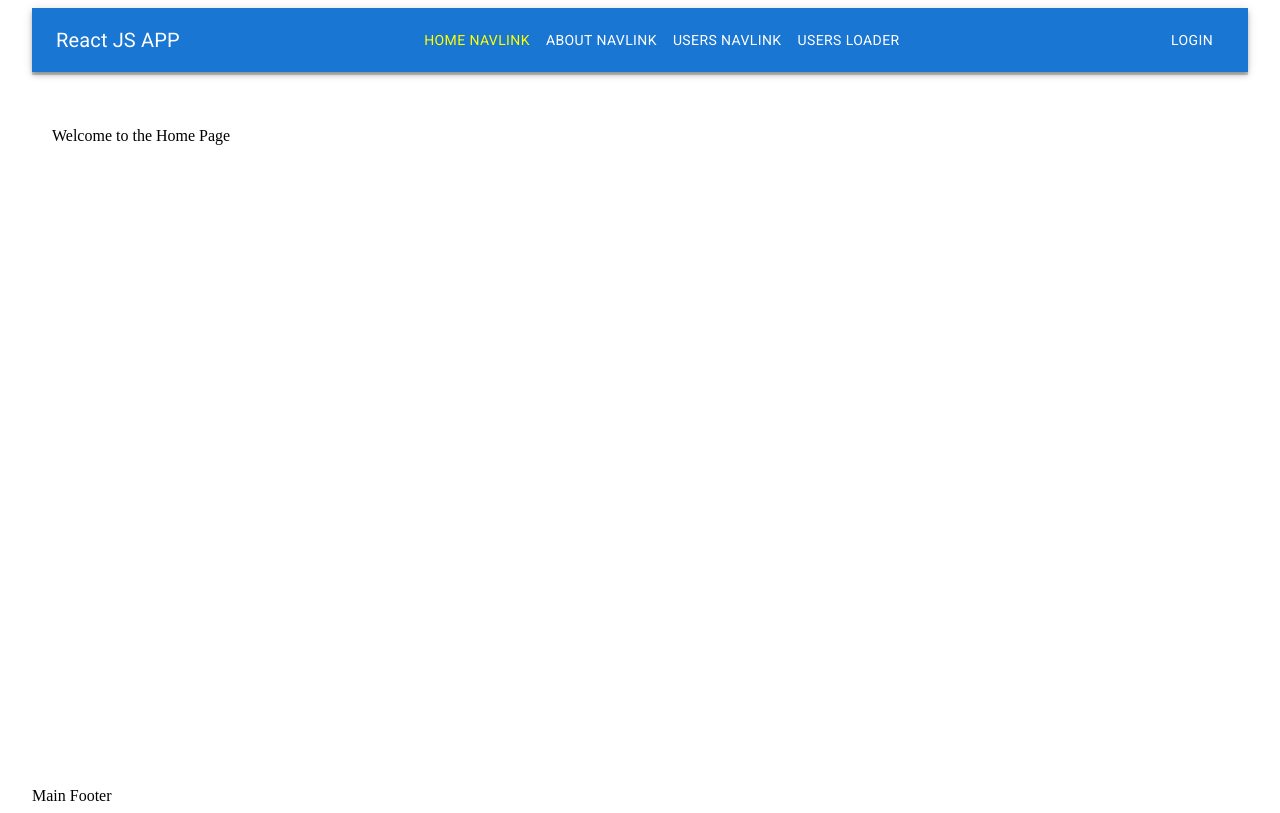
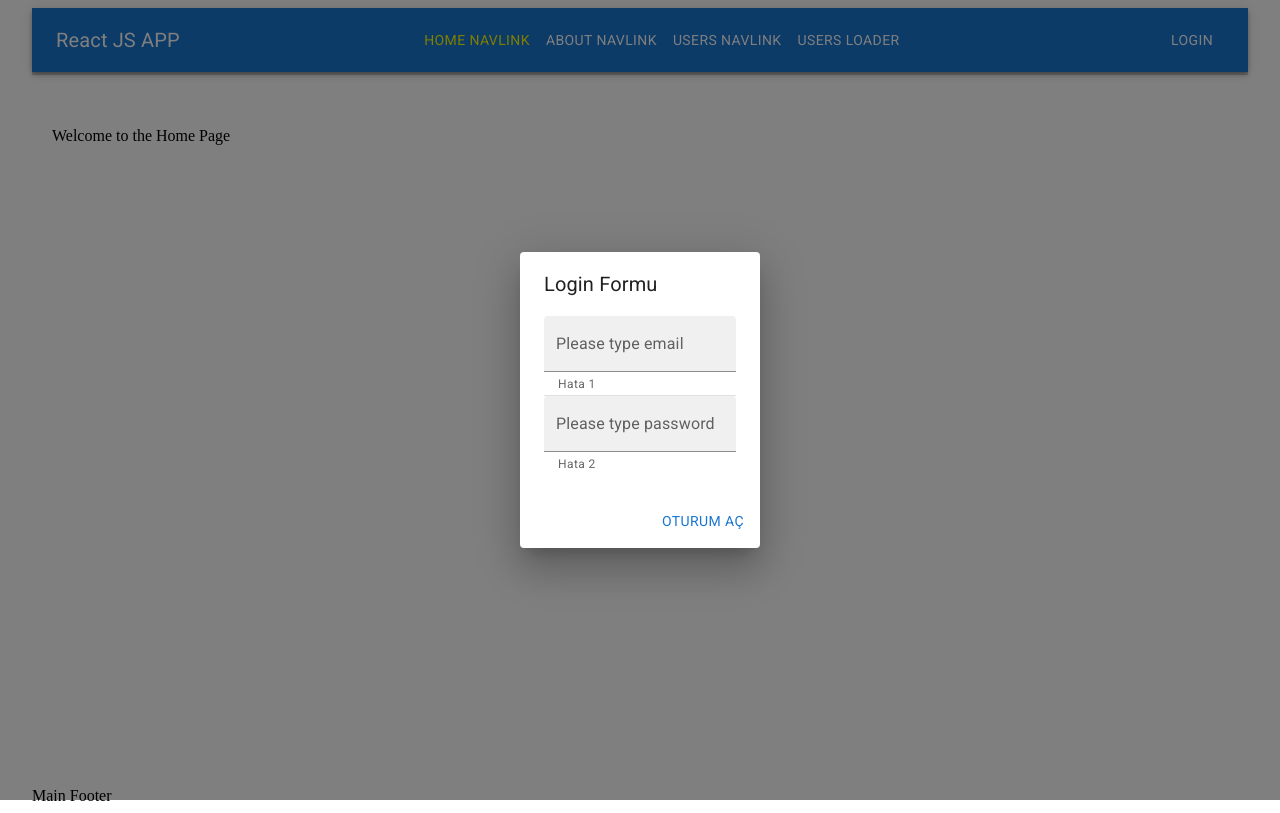
Before and after one commit to neominalsolutions/tcl-vite-project, a React (Vite) app: page / in a window 1280 px wide. Both pictures are taken after a click on the button "LOGIN". Built offline with nearby package versions, Linux system fonts and the light colour scheme.

Commit message:
Login Dialog

```diff
--- a/package.json
+++ b/package.json
@@ -19,6 +19,7 @@
     "axios": "^1.12.2",
     "react": "^19.1.1",
     "react-dom": "^19.1.1",
+    "react-hook-form": "^7.64.0",
     "react-router": "^7.9.3"
   },
   "devDependencies": {
--- /dev/null
+++ b/src/components/login.dialog.tsx
@@ -0,0 +1,64 @@
+import {
+	Box,
+	Button,
+	Dialog,
+	DialogActions,
+	DialogContent,
+	DialogTitle,
+	Divider,
+	TextField,
+} from '@mui/material';
+
+function LoginDialog({
+	open, // dialog göster yada gizle
+	handleClose, // dialoıg kapatmak için
+}: {
+	open: boolean;
+	handleClose(): void;
+}) {
+	const onFormSubmit = () => {
+		console.log('form Submit');
+		handleClose();
+	};
+
+	return (
+		<Dialog
+			open={open}
+			onClose={handleClose}
+			aria-labelledby="alert-dialog-title"
+			aria-describedby="alert-dialog-description"
+		>
+			<DialogTitle id="alert-dialog-title">{'Login Formu'}</DialogTitle>
+			<DialogContent>
+				<Box component="form" autoComplete="off">
+					<TextField
+						sx={{ minWidth: '100%' }}
+						id="filled-textarea"
+						label="Please type email"
+						placeholder="Email"
+						multiline
+						variant="filled"
+						helperText="Hata 1"
+					/>
+					<Divider />
+					<TextField
+						sx={{ minWidth: '100%' }}
+						id="filled-textarea"
+						label="Please type password"
+						placeholder="Password"
+						multiline
+						variant="filled"
+						helperText="Hata 2"
+					/>
+				</Box>
+			</DialogContent>
+			<DialogActions>
+				<Button onClick={onFormSubmit} autoFocus>
+					Oturum Aç
+				</Button>
+			</DialogActions>
+		</Dialog>
+	);
+}
+
+export default LoginDialog;
--- a/src/layouts/main.layout.tsx
+++ b/src/layouts/main.layout.tsx
@@ -7,13 +7,21 @@ import {
 	Toolbar,
 	Typography,
 } from '@mui/material';
+import { useState } from 'react';
 import { Link, NavLink, Outlet } from 'react-router';
+import LoginDialog from '../components/login.dialog';
 
 // Not: Link genelde bir sayfadan diğerine geçiş yapmak için kullanılır.
 // NavLink ise aktif olan linki belirtmek için kullanılır.
 // Örneğin, kullanıcı "About" sayfasındaysa, "About" linki farklı bir renkte gösterilebilir.
 
 function MainLayout() {
+	const [visibleDialog, setVisibleDialog] = useState<boolean>(false);
+
+	const onLoginClick = () => {
+		setVisibleDialog(!visibleDialog);
+	};
+
 	return (
 		<Container maxWidth="xl">
 			<Grid sx={{ flexGrow: 1 }} container spacing={2}>
@@ -84,7 +92,9 @@ function MainLayout() {
 									</Button>
 								</Box>
 
-								<Button color="inherit">Login</Button>
+								<Button onClick={onLoginClick} color="inherit">
+									Login
+								</Button>
 							</Toolbar>
 						</AppBar>
 					</Box>
@@ -98,6 +108,11 @@ function MainLayout() {
 				</Grid>
 			</Grid>
 
+			<LoginDialog
+				open={visibleDialog}
+				handleClose={() => setVisibleDialog(false)}
+			/>
+
 			<footer>Main Footer</footer>
 		</Container>
 	);
```
Also changed, not shown: 1 other file (tests, documents, lock files or other folders).
